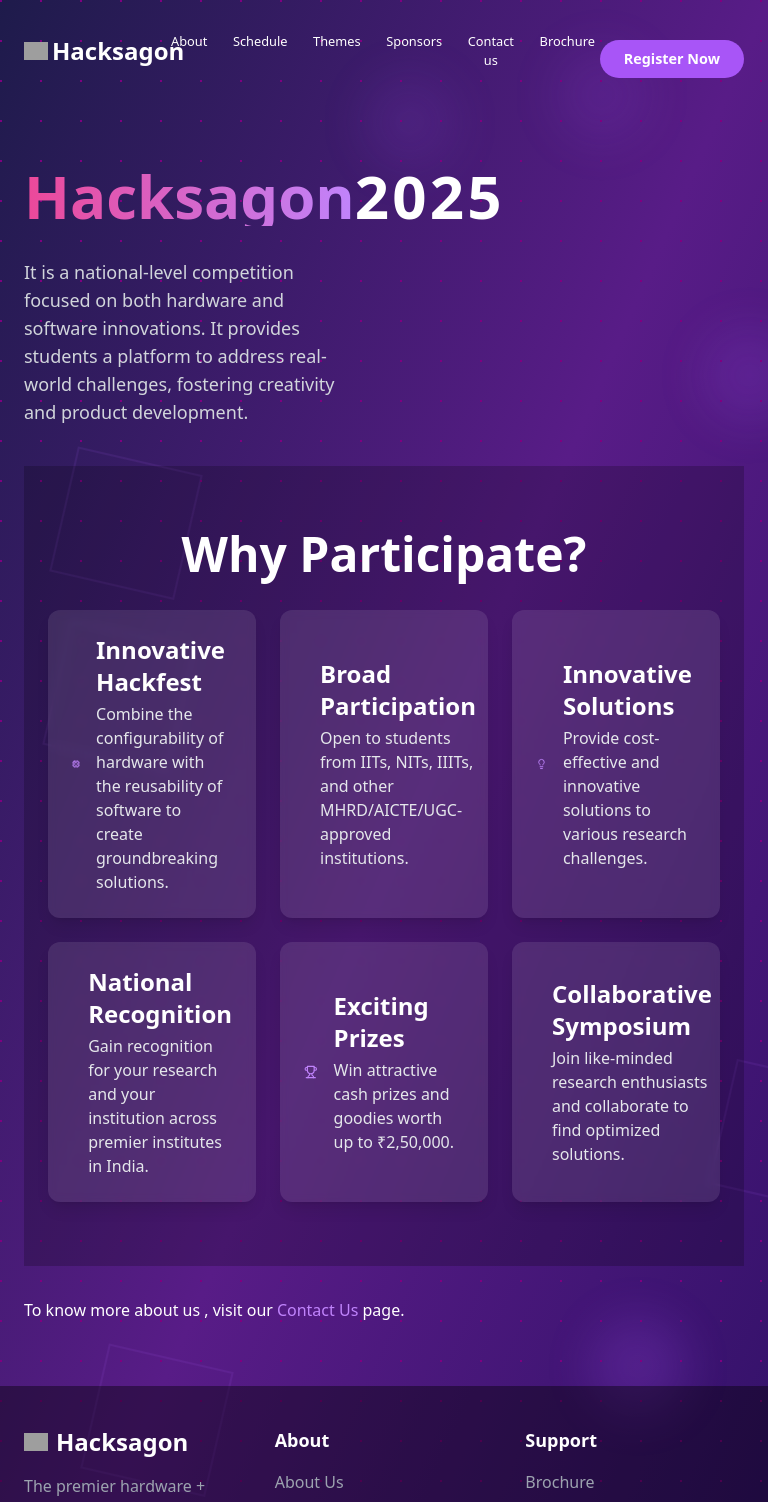
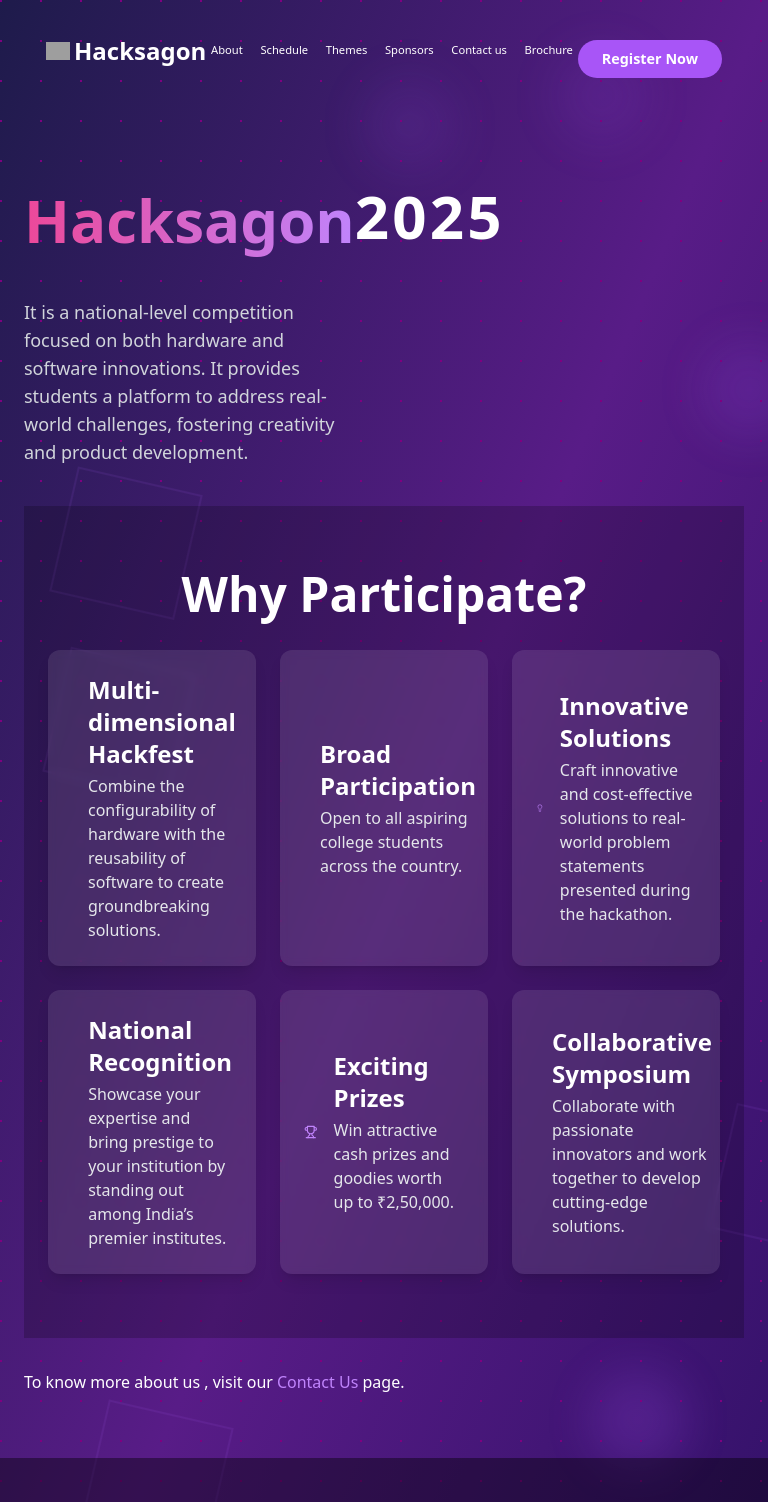
Before and after one commit to AdityaKrSingh26/Hacksagon, a React (Vite) app: page /about in a window 768 px wide. Shown: the top 1502 px of the page. Built offline with nearby package versions, Linux system fonts and the light colour scheme; grey boxes are pictures that could not be loaded.

Commit message:
contents updated

```diff
--- a/src/Pages/About/About.tsx
+++ b/src/Pages/About/About.tsx
@@ -12,7 +12,7 @@ import { Link } from "react-router-dom"; // Import Link for routing
 const reasons = [
   {
     icon: Cpu,
-    title: "Innovative Hackfest",
+    title: "Multi-dimensional Hackfest",
     description:
       "Combine the configurability of hardware with the reusability of software to create groundbreaking solutions.",
   },
@@ -20,19 +20,19 @@ const reasons = [
     icon: Users,
     title: "Broad Participation",
     description:
-      "Open to students from IITs, NITs, IIITs, and other MHRD/AICTE/UGC-approved institutions.",
+      "Open to all aspiring college students across the country.",
   },
   {
     icon: Lightbulb,
     title: "Innovative Solutions",
     description:
-      "Provide cost-effective and innovative solutions to various research challenges.",
+      "Craft innovative and cost-effective solutions to real-world problem statements presented during the hackathon.",
   },
   {
     icon: Globe,
     title: "National Recognition",
     description:
-      "Gain recognition for your research and your institution across premier institutes in India.",
+      "Showcase your expertise and bring prestige to your institution by standing out among India’s premier institutes.",
   },
   {
     icon: Trophy,
@@ -43,7 +43,7 @@ const reasons = [
     icon: Shield,
     title: "Collaborative Symposium",
     description:
-      "Join like-minded research enthusiasts and collaborate to find optimized solutions.",
+      "Collaborate with passionate innovators and work together to develop cutting-edge solutions.",
   },
 ];
 
@@ -52,9 +52,9 @@ function About() {
     <div className="about-container flex flex-wrap px-4 md:px-6 py-10 md:py-16">
       <div className="about-text w-full md:w-1/2 pr-0 md:pr-6 mb-8 md:mb-0">
         <div className="flex flex-col md:flex-row items-center leading-tight">
-          <h1 className="text-5xl md:text-6xl font-bold bg-clip-text text-transparent bg-gradient-to-r from-pink-500 to-purple-400 mb-4 md:mb-0">
+        <h1 className="text-6xl my-6 md:text-6xl font-bold bg-clip-text text-transparent bg-gradient-to-r from-pink-500 to-purple-400 mb-4 md:mb-0 pb-4">
             Hacksagon
-          </h1>
+        </h1>
           <div className="digit-container flex md:md-4 md:mb-0">
             <div className="digit text-6xl font-bold">2</div>
             <div className="digit text-6xl font-bold">0</div>
--- a/src/components/EligibilitySection.tsx
+++ b/src/components/EligibilitySection.tsx
@@ -4,7 +4,6 @@ const criteria = [
   'Currently enrolled students in any university or college',
   'Recent graduates (within the last 12 months)',
   'High school students aged 16 and above',
-  'Professionals with less than 3 years of experience'
 ];
 
 export function EligibilitySection() {
--- a/src/components/Navbar.css
+++ b/src/components/Navbar.css
@@ -69,7 +69,7 @@
   }
 }
 
-@media (max-width: 1010px) and (min-width: 640px) {
+@media (max-width: 1010px) and (min-width: 770px) {
   nav {
     display: flex;
     justify-content: space-between;
@@ -101,3 +101,36 @@
     padding-left: 0.7rem;
   }
 }
+
+@media (max-width: 770px) and (min-width: 640px){
+  nav {
+    display: flex;
+    justify-content: space-around;
+    align-items: center;
+    padding: 0 1rem;
+  }
+
+  .navbar-links {
+    display: flex;
+    gap: 0.5rem;
+    margin: 0 auto;
+  }
+
+  .navbar-links a {
+    font-size: 0.7rem;
+    text-align: center;
+    padding: 0.15rem 0.3rem;
+    transition: color 0.3s ease;
+  }
+
+
+  .flex-left {
+    margin-right: auto;
+    padding-right: 0.7rem;
+  }
+
+  .flex-right {
+    margin-left: auto;
+    padding-left: 0.7rem;
+  }
+}
--- a/src/components/contactus-bottom.tsx
+++ b/src/components/contactus-bottom.tsx
@@ -3,10 +3,10 @@ import { Link } from "react-router-dom";
 import { motion } from "framer-motion";
 
 const questions = [
-  "Melody chocolatey kyu hai?",
-  "Intern kab lagegi?",
-  "CG 8 se upar jaayegi kya?",
-  "Why life jhand?",
+  "What will be the steps to register for hacksagon ?",
+  "How many individuals are allowed in a team ?",
+  "How points will be awarded for qualification to next round ?",
+  "What are amenities provided at your accomodation for final round ?",
 ];
 
 export const ContactSection = () => {
```
